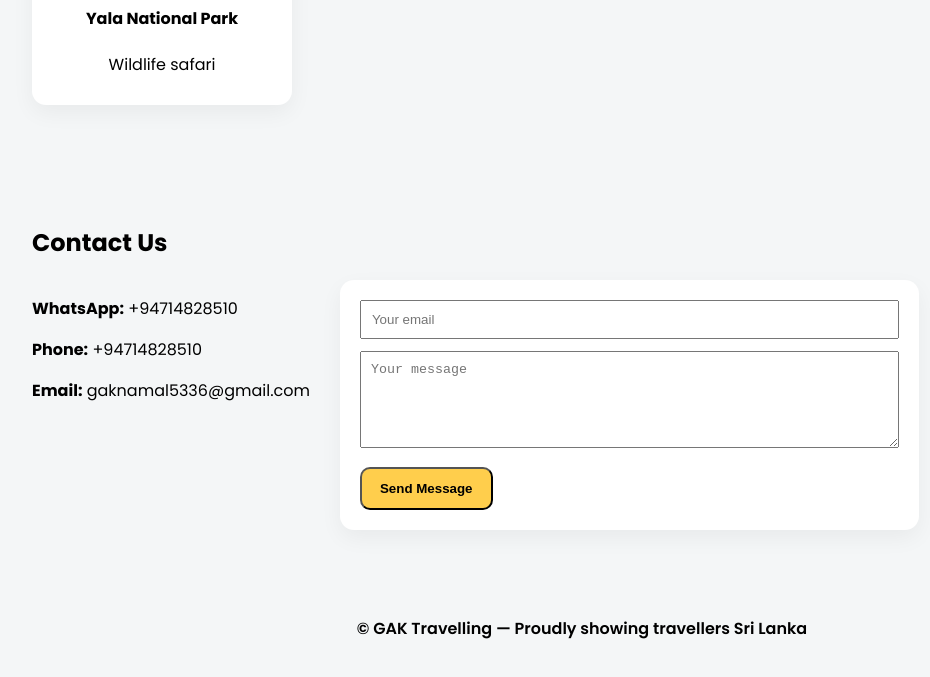
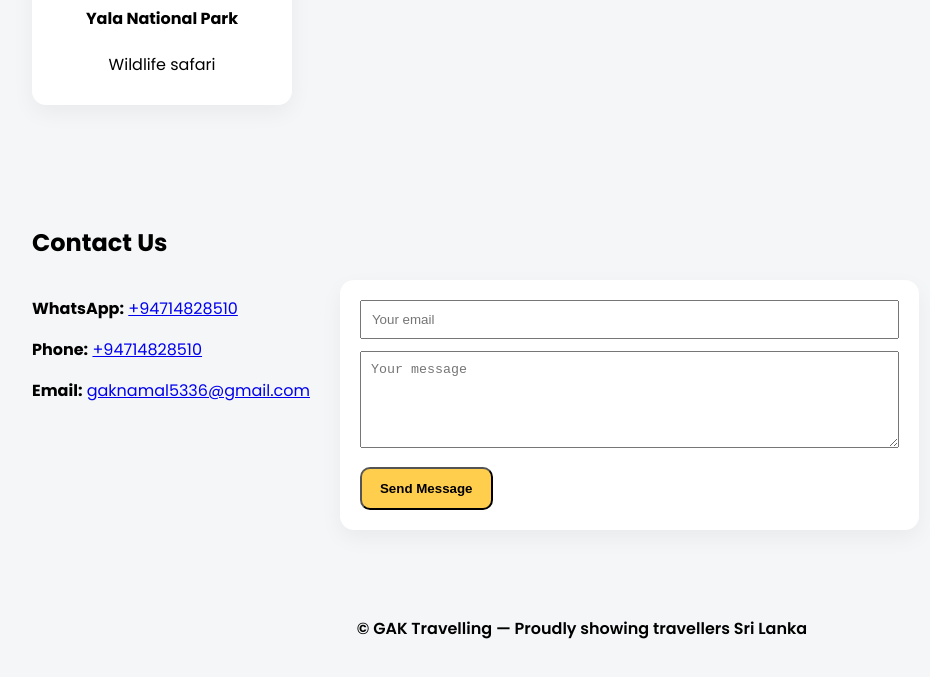
Before and after one commit to kasindugayan6104-design/GAK-Travelling, a plain HTML site: page index.html in a window 1280 px wide. Shown: the part 2156-2833 px from the top of the page, without its empty margins (58-988 px from the left). Drawn offline with Linux system fonts and the light colour scheme.

Commit message:
Update index.html

```diff
--- a/index.html
+++ b/index.html
@@ -10,7 +10,6 @@
 </head>
 <body>
 
-<!-- HEADER -->
 <header class="site-header">
   <div class="container header-row">
     <a href="index.html" class="brand-link">
@@ -29,7 +28,6 @@
 
 <main>
 
-<!-- HERO -->
 <section class="hero hero-bg">
   <div class="hero-overlay">
     <div class="hero-content container">
@@ -49,7 +47,6 @@
   </div>
 </section>
 
-<!-- ABOUT -->
 <section id="about" class="about-section container">
   <div class="about-layout">
 
@@ -76,7 +73,6 @@
   </div>
 </section>
 
-<!-- SERVICES -->
 <section id="services" class="services-section container">
   <h2>Our Services</h2>
   <p class="services-hint">Click a service below to view full details and booking options.</p>
@@ -99,7 +95,6 @@
   </div>
 </section>
 
-<!-- LOCATIONS -->
 <section id="locations" class="locations-section container">
   <h2>Top Locations</h2>
 
@@ -136,18 +131,24 @@
   </div>
 </section>
 
-<!-- CONTACT -->
 <section id="contact" class="contact-section container">
   <h2>Contact Us</h2>
 
   <div class="contact-grid">
     <div class="contact-info">
-      <p><strong>WhatsApp:</strong> +94714828510</p>
-      <p><strong>Phone:</strong> +94714828510</p>
-      <p><strong>Email:</strong> gaknamal5336@gmail.com</p>
+      <p><strong>WhatsApp:</strong>
+        <a href="https://wa.me/94714828510" target="_blank">+94714828510</a>
+      </p>
+
+      <p><strong>Phone:</strong>
+        <a href="tel:+94714828510">+94714828510</a>
+      </p>
+
+      <p><strong>Email:</strong>
+        <a href="mailto:gaknamal5336@gmail.com">gaknamal5336@gmail.com</a>
+      </p>
     </div>
 
-    <!-- FORMSPREE FORM -->
     <form
       class="contact-form"
       action="https://formspree.io/f/mnjqwjjv"
@@ -166,7 +167,6 @@
 
 </main>
 
-<!-- FLOATING CHAT BUTTONS -->
 <div class="floating-chat">
   <a class="chat-btn whatsapp"
      target="_blank"
@@ -181,7 +181,6 @@
   </a>
 </div>
 
-<!-- ABOUT SLIDER SCRIPT -->
 <script>
 (function(){
   const slides = document.getElementById('aboutSlides');
```
